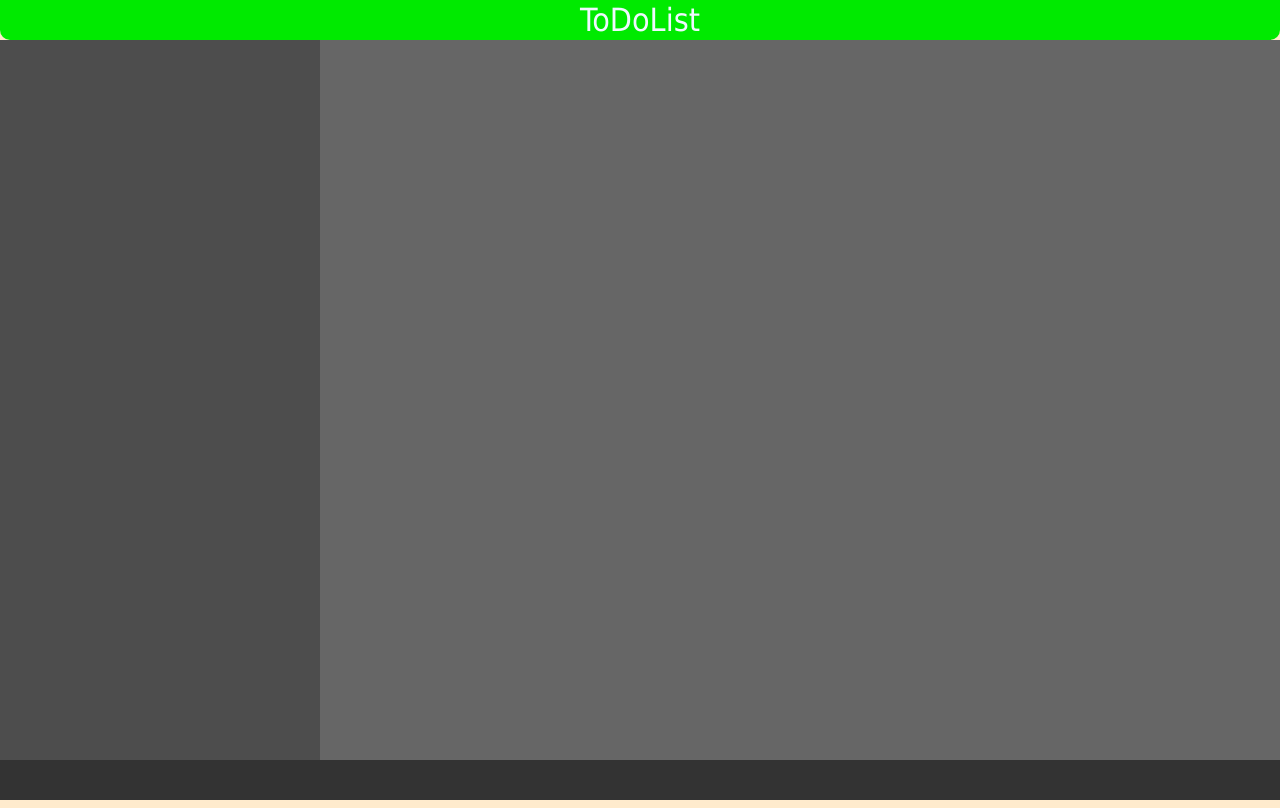
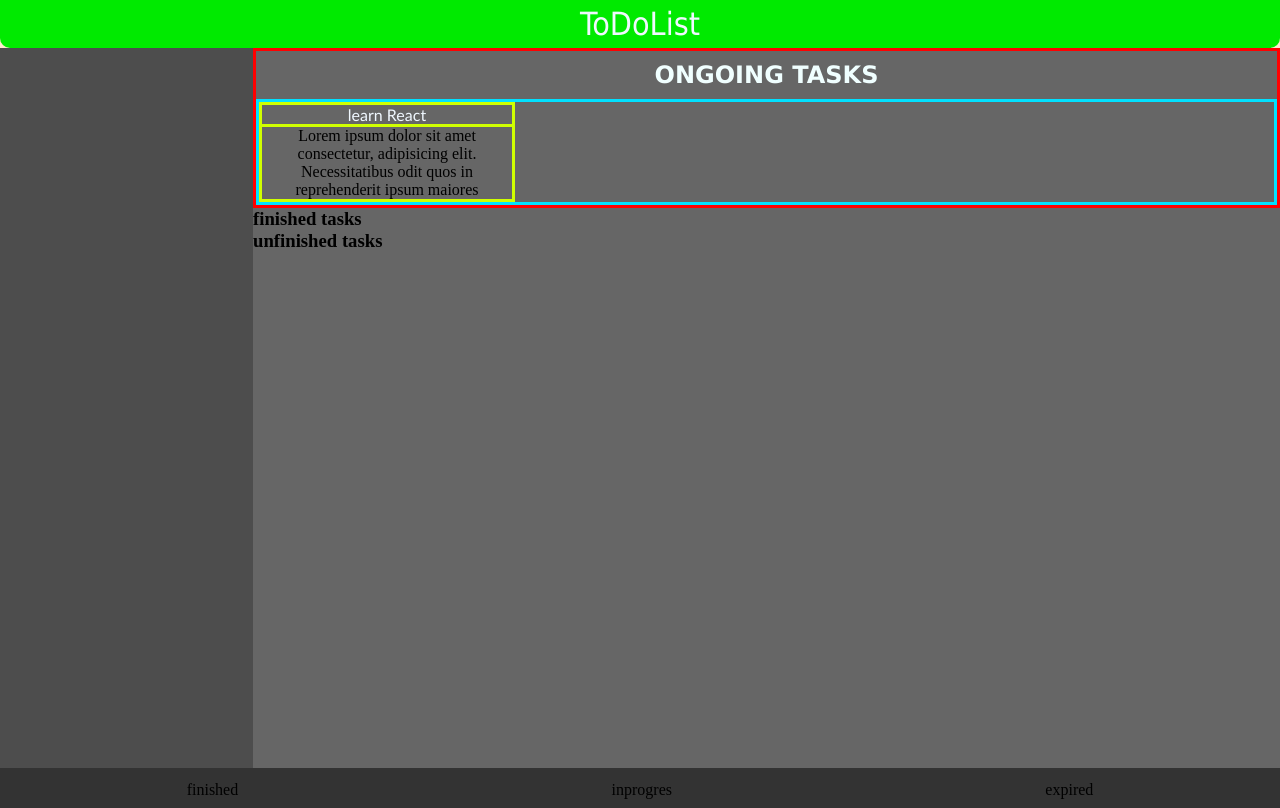
Before and after one commit to markov991/ToDoApp, a plain HTML site: page index.html in a window 1280 px wide. Drawn offline with Linux system fonts and the light colour scheme.

Commit message:
progres with css and html code structure

```diff
--- a/index.html
+++ b/index.html
@@ -14,8 +14,29 @@
 
     <div class="container">
       <aside class="side-bar"></aside>
-      <div class="main-bar"></div>
+      <div class="main-bar">
+        <div class="ongoing-list">
+          <h4 class="task-header">ONGOING TASKS</h4>
+          <div class="ongoing-tasks-containter">
+            <div class="ongoing-task">
+              <div class="task-name">learn React</div>
+              <div class="task-description">
+                <p>
+                  Lorem ipsum dolor sit amet consectetur, adipisicing elit.
+                  Necessitatibus odit quos in reprehenderit ipsum maiores
+                </p>
+              </div>
+            </div>
+          </div>
+        </div>
+        <h3>finished tasks</h3>
+        <h3>unfinished tasks</h3>
+      </div>
     </div>
-    <footer></footer>
+    <footer>
+      <span>finished</span>
+      <span>inprogres</span>
+      <span>expired</span>
+    </footer>
   </body>
 </html>
--- a/style.css
+++ b/style.css
@@ -12,7 +12,9 @@ header {
   align-content: center;
   text-align: center;
   border-radius: 0 0 10px 10px;
-  height: 5vh;
+  padding-top: 5px;
+  padding-bottom: 5px;
+  /* height: 5vh; */
 }
 h1 {
   color: aliceblue;
@@ -23,6 +25,14 @@ footer {
   width: 100%;
   height: 5vh;
   background-color: #333333;
+  display: flex;
+  justify-content: space-around;
+  align-items: center;
+}
+span {
+  padding-top: 3px;
+}
+h4 {
 }
 .container {
   display: flex;
@@ -39,3 +49,34 @@ footer {
   flex-grow: 3;
   background-color: #666666;
 }
+.ongoing-list {
+  border: red solid 3px;
+}
+.ongoing-tasks-containter {
+  display: flex;
+
+  border: rgb(0, 225, 255) solid 3px;
+}
+
+.ongoing-task {
+  width: 250px;
+  /* height: 100px; */
+  border: rgb(208, 255, 0) solid 3px;
+}
+.task-header {
+  font-family: Verdana, Geneva, Tahoma, sans-serif;
+  color: azure;
+  font-weight: bold;
+  font-size: 1.5em;
+  margin: 10px;
+  text-align: center;
+}
+.task-name {
+  font-family: "Gill Sans", "Gill Sans MT", Calibri, "Trebuchet MS", sans-serif;
+  color: aliceblue;
+  text-align: center;
+  border-bottom: rgb(208, 255, 0) solid 3px;
+}
+.task-description {
+  text-align: center;
+}
```
